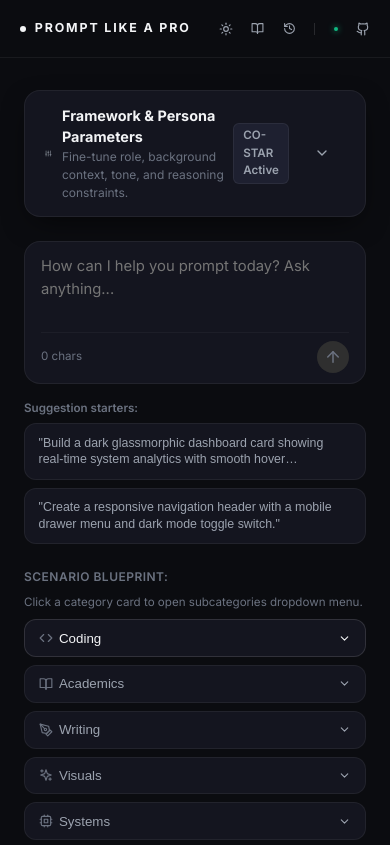
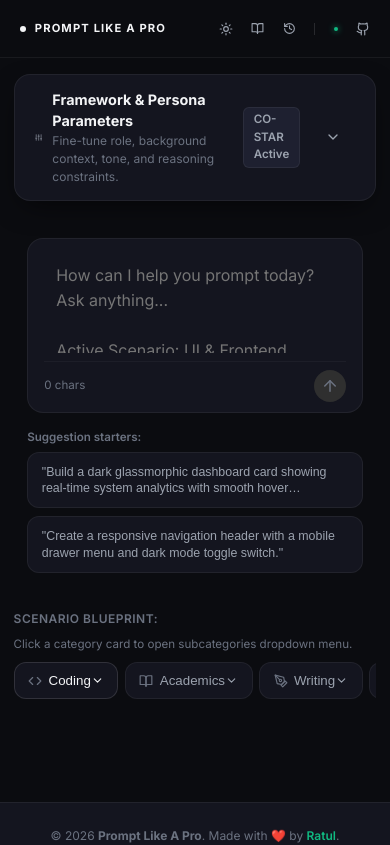
Before and after one commit to Ratul-NotFound/Prompt-Like-A-Pro, a React (Vite) app: page / in a window 390 px wide. Shown: the top 845 px of the page. Built offline with nearby package versions, Linux system fonts and the light colour scheme.

Commit message:
style: add mobile responsive media queries for screens <=768px and <=480px while keeping desktop layout 100% unchanged

```diff
--- a/src/index.css
+++ b/src/index.css
@@ -365,3 +365,128 @@ html, body {
 .animate-fade-in {
   animation: fadeIn 180ms cubic-bezier(0.16, 1, 0.3, 1) forwards;
 }
+
+/* ==========================================================================
+   MOBILE RESPONSIVE ENHANCEMENTS (Desktop mode remains 100% unchanged)
+   ========================================================================== */
+
+@media (max-width: 768px) {
+  /* Main Container Spacing */
+  .main-content {
+    padding: 1rem 0.85rem 3rem 0.85rem;
+  }
+
+  /* Chat Input Area */
+  .chat-input-container {
+    padding: 0.85rem;
+  }
+
+  .chat-textarea {
+    font-size: 16px !important; /* Prevents iOS browser auto-zooming */
+    min-height: 100px;
+    padding: 0.65rem 0.75rem;
+  }
+
+  .input-action-bar {
+    flex-wrap: wrap;
+    gap: 0.5rem;
+  }
+
+  .btn-enhance-submit {
+    width: 100%;
+    justify-content: center;
+    padding: 0.65rem 1rem;
+    font-size: 0.85rem;
+  }
+
+  /* Scenario Blueprint Category Cards - Touch Scroll Bar */
+  .categories-grid {
+    display: flex !important;
+    overflow-x: auto !important;
+    gap: 0.4rem !important;
+    padding-bottom: 0.4rem !important;
+    -webkit-overflow-scrolling: touch;
+    scroll-snap-type: x mandatory;
+  }
+
+  .category-card {
+    flex: 0 0 auto !important;
+    scroll-snap-align: start;
+    padding: 0.45rem 0.75rem !important;
+  }
+
+  .category-label {
+    font-size: 0.75rem !important;
+  }
+
+  /* Dropdown Popover on Mobile */
+  .subcategory-popover-menu {
+    position: fixed !important;
+    left: 0.85rem !important;
+    right: 0.85rem !important;
+    width: calc(100vw - 1.7rem) !important;
+    max-width: 480px !important;
+    margin: 0 auto !important;
+    z-index: 1000 !important;
+  }
+
+  /* Response Card & Footer Actions */
+  .response-header {
+    flex-direction: column;
+    align-items: flex-start;
+    gap: 0.5rem;
+  }
+
+  .response-footer {
+    flex-direction: column;
+    align-items: stretch;
+    gap: 0.75rem;
+    padding: 0.75rem;
+  }
+
+  .footer-right-actions {
+    flex-wrap: wrap;
+    width: 100%;
+    gap: 0.4rem;
+  }
+
+  .footer-right-actions .btn {
+    flex: 1 1 calc(50% - 0.4rem);
+    justify-content: center;
+    font-size: 0.725rem;
+    padding: 0.45rem 0.6rem;
+  }
+
+  /* History Drawer Slideout */
+  .drawer-panel {
+    max-width: 85vw !important;
+  }
+
+  /* Modals */
+  .modal-content {
+    width: 92vw !important;
+    max-height: 85vh !important;
+    padding: 1.15rem !important;
+  }
+
+  /* Parameters Tuner */
+  .tuner-grid {
+    grid-template-columns: 1fr !important;
+  }
+}
+
+@media (max-width: 480px) {
+  .footer-content {
+    font-size: 0.75rem;
+    padding: 0 0.5rem;
+  }
+
+  .brand-title {
+    font-size: 0.7rem !important;
+    letter-spacing: 0.1em !important;
+  }
+
+  .footer-right-actions .btn {
+    flex: 1 1 100%;
+  }
+}
```
